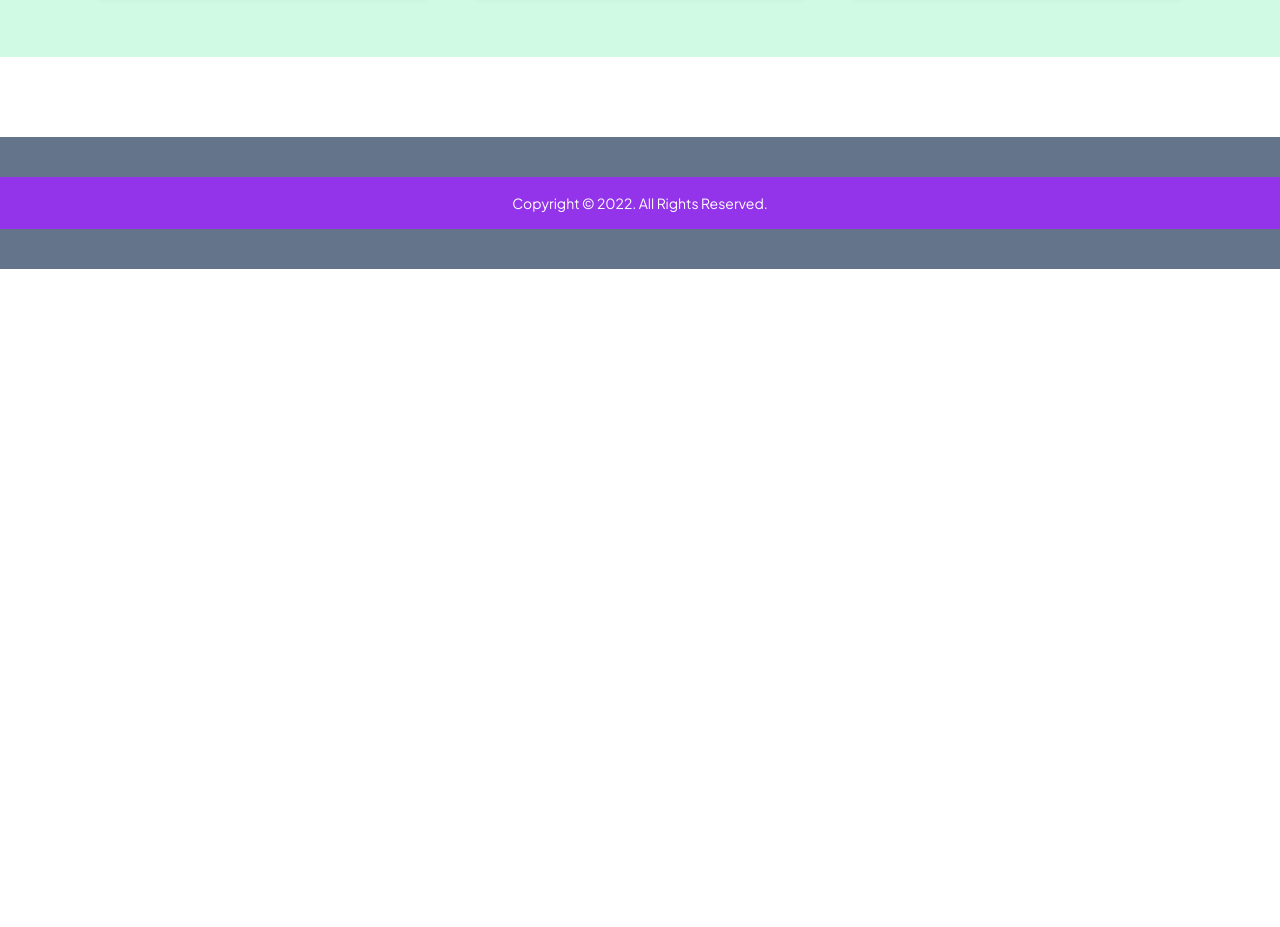
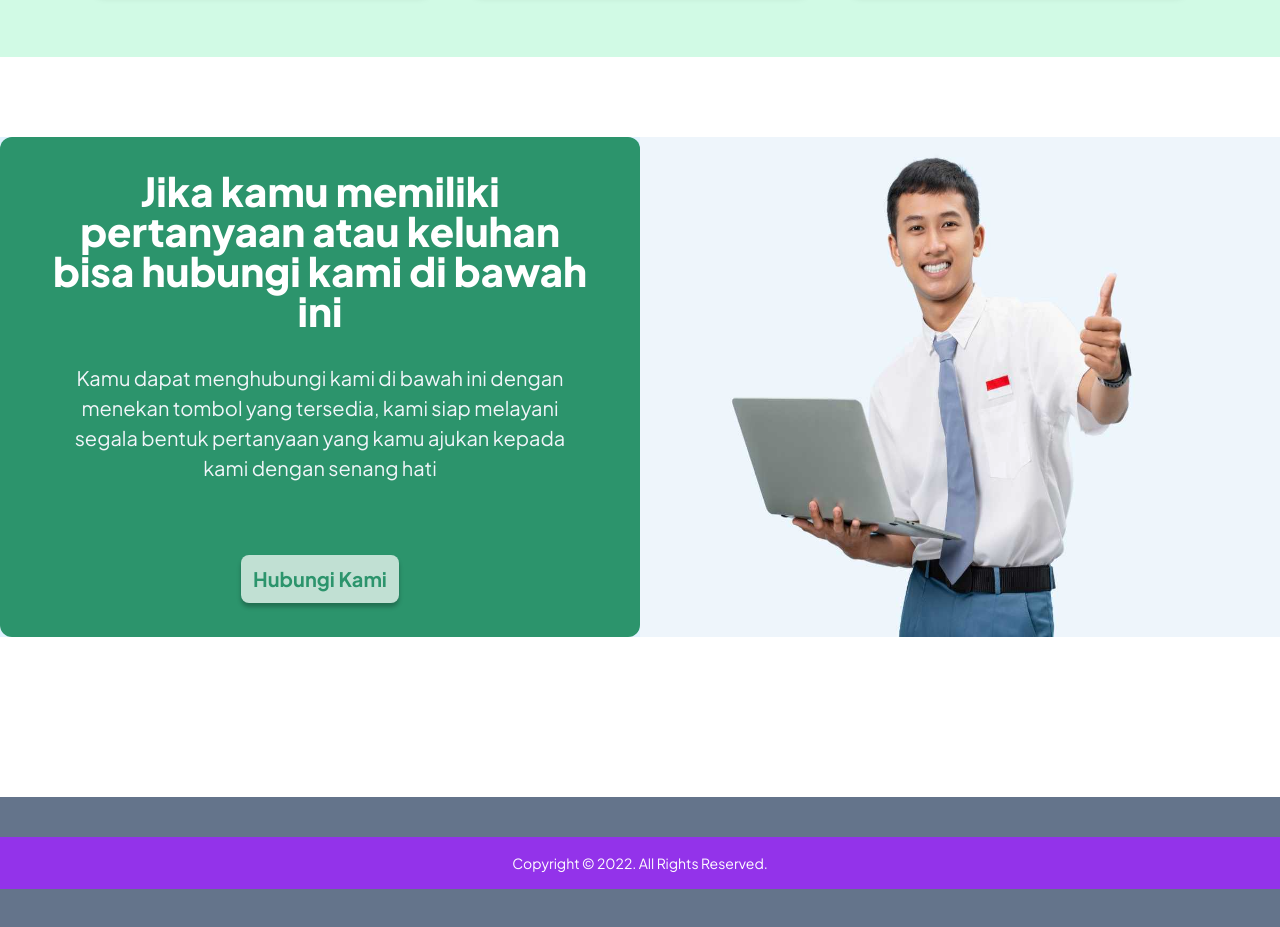
Before and after one commit to AbdanulIkhlas/agrofaster, a React (Vite) app: page / in a window 1280 px wide. Shown: the part 2740-3667 px from the top of the page. Before the commit the page ends 3009 px from the top, so only its background shows below. Built offline with nearby package versions, Linux system fonts and the light colour scheme.

Commit message:
membuat section customer service

```diff
--- /dev/null
+++ b/src/components/layouts/BerandaCustomerService.jsx
@@ -0,0 +1,45 @@
+import ButtonCustom from "../elements/buttonCustom";
+import { Link } from "react-router-dom";
+
+const BerandaCustomerService = () => {
+  return (
+    <div className="w-full my-20 flex flex-col items-center justify-center lg:flex-row-reverse lg:h-[500px] bg-sky-100">
+      <section className="w-full h-full lg:w-[50%] lg:justify-center lg:items-center">
+        <img
+          src="./images/customer-service.png"
+          alt="customer service image"
+          className="w-full h-full"
+        />
+      </section>
+      <section
+        className="w-full h-full flex flex-col bg-primary py-10 text-center rounded-xl
+      md:p-16 lg:p-8 lg:w-[50%] lg:justify-center lg:items-center"
+      >
+        <h1
+          className="text-center px-4 font-black text-3xl text-[#ffffff]
+        md:text-[40px] md:leading-10"
+        >
+          Jika kamu memiliki pertanyaan atau keluhan bisa hubungi kami di bawah
+          ini
+        </h1>
+        <p className="mt-8 px-8 text-slate-100 md:text-[20px]">
+          Kamu dapat menghubungi kami di bawah ini dengan menekan tombol yang
+          tersedia, kami siap melayani segala bentuk pertanyaan yang kamu ajukan
+          kepada kami dengan senang hati
+        </p>
+        <div className="flex justify-center mt-6">
+          <Link className="mt-4 md:mt-8 lg:mt-12" to="/blog">
+            <ButtonCustom
+              customClass="relative z-10 bg-edgewater text-primary duration-300 hover:text-white hover:bg-primary hover:shadow-white
+            md:text-[20px] md:p-3"
+            >
+              Hubungi Kami
+            </ButtonCustom>
+          </Link>
+        </div>
+      </section>
+    </div>
+  );
+};
+
+export default BerandaCustomerService;
--- a/src/pages/beranda.jsx
+++ b/src/pages/beranda.jsx
@@ -4,6 +4,7 @@ import BerandaHome from "../components/layouts/BerandaHome";
 import BerandaService from "../components/layouts/BerandaService";
 import BerandaAboutUs from "../components/layouts/BerandaAboutUs";
 import BerandaPoweredBy from "../components/layouts/BerandaPoweredBy";
+import BerandaCustomerService from "../components/layouts/BerandaCustomerService";
 
 const Beranda = () => {
   return (
@@ -18,6 +19,8 @@ const Beranda = () => {
         <BerandaAboutUs/>
         {/* SECTION 4 : POWERED BY */}
         <BerandaPoweredBy/>
+        {/* SECTION 5 : CUSTOMER SERVICE */}
+        <BerandaCustomerService/>
       </main>
       <Footer />
     </div>
```
Also changed, not shown: public/images/customer-service.png (added).
